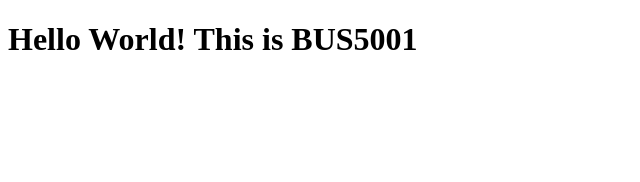
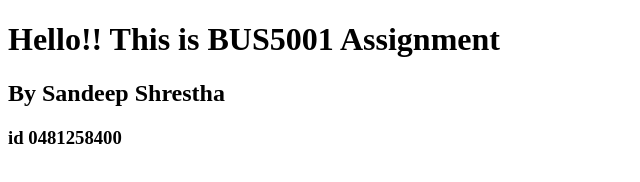
Before and after one commit to sandeepstha/Bus5001-as1, a plain HTML site: page index.html in a window 1280 px wide. Shown: the whole page, without its empty margins (0-640 px from the left). Drawn offline with Linux system fonts and the light colour scheme.

Commit message:
Update index.html

```diff
--- a/index.html
+++ b/index.html
@@ -1,6 +1,8 @@
 <!DOCTYPE html>
 <html>
   <body>
-    <h1>Hello World! This is BUS5001</h1>
+    <h1>Hello!! This is BUS5001 Assignment</h1>
+    <h2>By Sandeep Shrestha<h2>
+    <h3>id 0481258400<h3>
   </body>
 </html>
```
